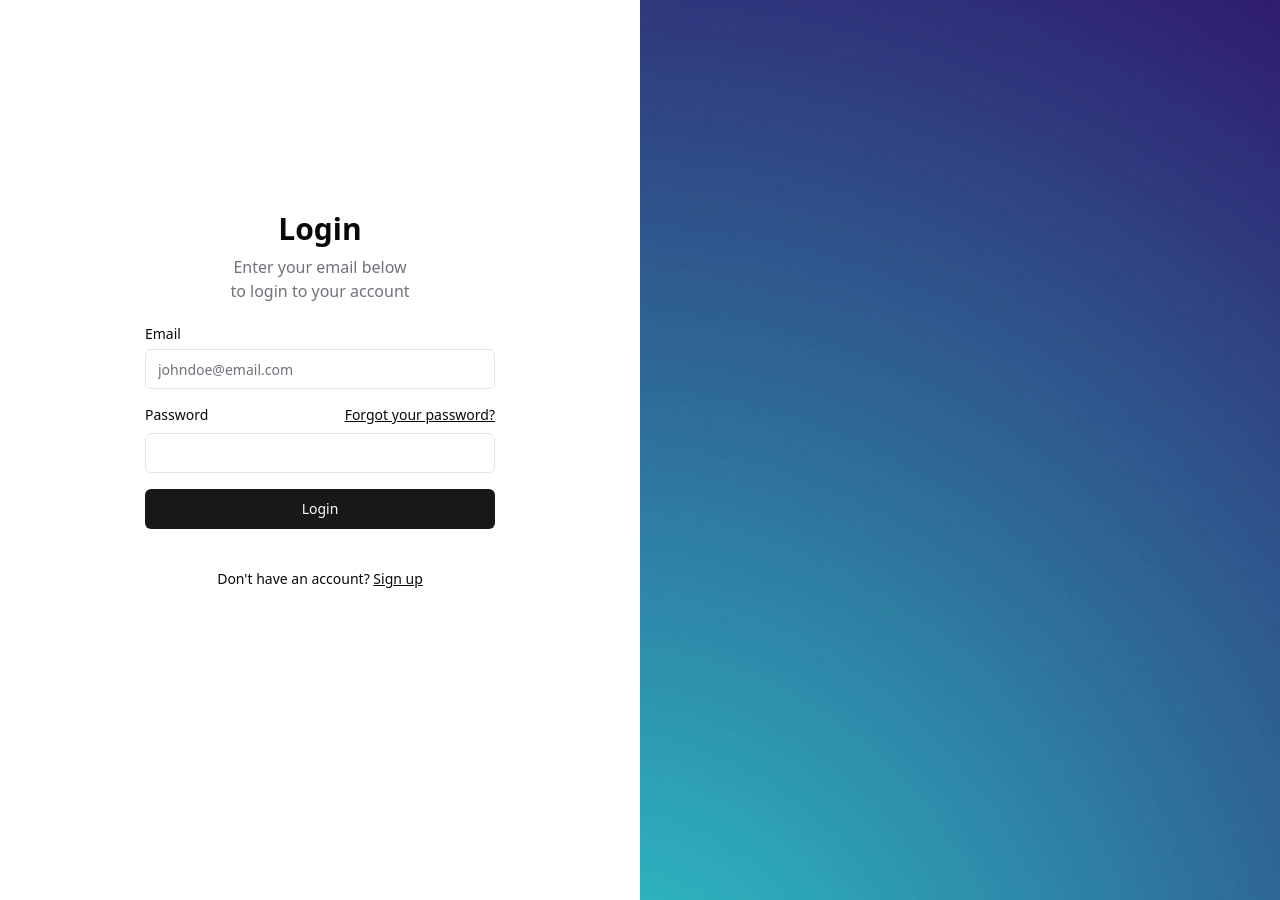
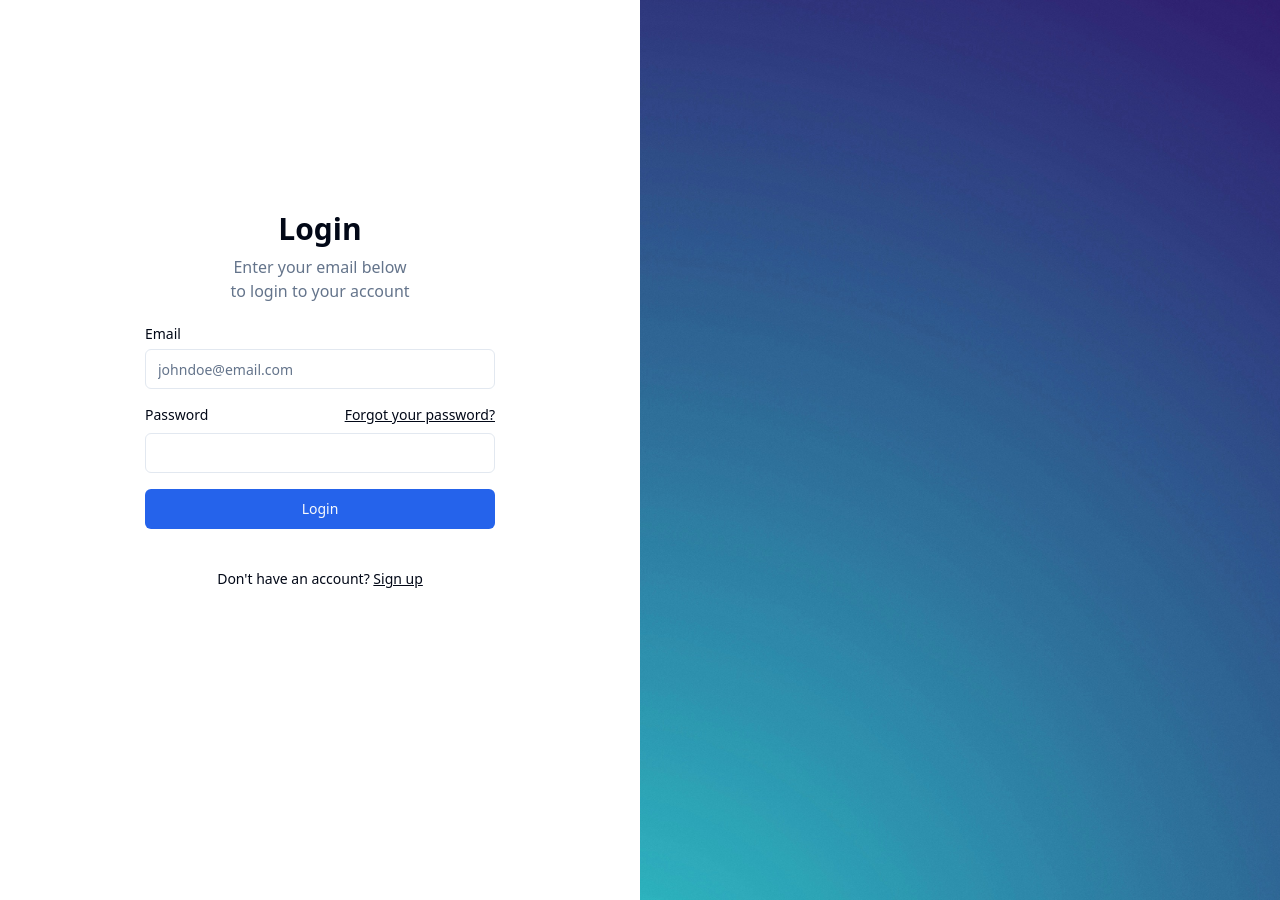
Before and after one commit to tcker/Artisan-Peeper-main, a React (Vite) app in the folder front-end/: page /login in a window 1280 px wide. Built offline with nearby package versions, Linux system fonts and the light colour scheme.

Commit message:
Modify the accent of the UI

```diff
--- a/front-end/src/index.css
+++ b/front-end/src/index.css
@@ -2,69 +2,54 @@
 @tailwind components;
 @tailwind utilities;
 
+
 @layer base {
   :root {
     --background: 0 0% 100%;
-    --foreground: 240 10% 3.9%;
-
+    --foreground: 222.2 84% 4.9%;
     --card: 0 0% 100%;
-    --card-foreground: 240 10% 3.9%;
-
+    --card-foreground: 222.2 84% 4.9%;
     --popover: 0 0% 100%;
-    --popover-foreground: 240 10% 3.9%;
-
-    --primary: 240 5.9% 10%;
-    --primary-foreground: 0 0% 98%;
-
-    --secondary: 240 4.8% 95.9%;
-    --secondary-foreground: 240 5.9% 10%;
-
-    --muted: 240 4.8% 95.9%;
-    --muted-foreground: 240 3.8% 46.1%;
-
-    --accent: 240 4.8% 95.9%;
-    --accent-foreground: 240 5.9% 10%;
-
+    --popover-foreground: 222.2 84% 4.9%;
+    --primary: 221.2 83.2% 53.3%;
+    --primary-foreground: 210 40% 98%;
+    --secondary: 210 40% 96.1%;
+    --secondary-foreground: 222.2 47.4% 11.2%;
+    --muted: 210 40% 96.1%;
+    --muted-foreground: 215.4 16.3% 46.9%;
+    --accent: 210 40% 96.1%;
+    --accent-foreground: 222.2 47.4% 11.2%;
     --destructive: 0 84.2% 60.2%;
-    --destructive-foreground: 0 0% 98%;
-
-    --border: 240 5.9% 90%;
-    --input: 240 5.9% 90%;
-    --ring: 240 10% 3.9%;
-
+    --destructive-foreground: 210 40% 98%;
+    --border: 214.3 31.8% 91.4%;
+    --input: 214.3 31.8% 91.4%;
+    --ring: 221.2 83.2% 53.3%;
     --radius: 0.5rem;
   }
 
   .dark {
-    --background: 240 10% 3.9%;
-    --foreground: 0 0% 98%;
-
-    --card: 240 10% 3.9%;
-    --card-foreground: 0 0% 98%;
-
-    --popover: 240 10% 3.9%;
-    --popover-foreground: 0 0% 98%;
-
-    --primary: 0 0% 98%;
-    --primary-foreground: 240 5.9% 10%;
-
-    --secondary: 240 3.7% 15.9%;
-    --secondary-foreground: 0 0% 98%;
-
-    --muted: 240 3.7% 15.9%;
-    --muted-foreground: 240 5% 64.9%;
-
-    --accent: 240 3.7% 15.9%;
-    --accent-foreground: 0 0% 98%;
-
+    --background: 222.2 84% 4.9%;
+    --foreground: 210 40% 98%;
+    --card: 222.2 84% 4.9%;
+    --card-foreground: 210 40% 98%;
+    --popover: 222.2 84% 4.9%;
+    --popover-foreground: 210 40% 98%;
+    --primary: 217.2 91.2% 59.8%;
+    --primary-foreground: 222.2 47.4% 11.2%;
+    --secondary: 217.2 32.6% 17.5%;
+    --secondary-foreground: 210 40% 98%;
+    --muted: 217.2 32.6% 17.5%;
+    --muted-foreground: 215 20.2% 65.1%;
+    --accent: 217.2 32.6% 17.5%;
+    --accent-foreground: 210 40% 98%;
     --destructive: 0 62.8% 30.6%;
-    --destructive-foreground: 0 0% 98%;
-
-    --border: 240 3.7% 15.9%;
-    --input: 240 3.7% 15.9%;
-    --ring: 240 4.9% 83.9%;
+    --destructive-foreground: 210 40% 98%;
+    --border: 217.2 32.6% 17.5%;
+    --input: 217.2 32.6% 17.5%;
+    --ring: 224.3 76.3% 48%;
   }
 }
+
 
 @layer base {
   * {
```
